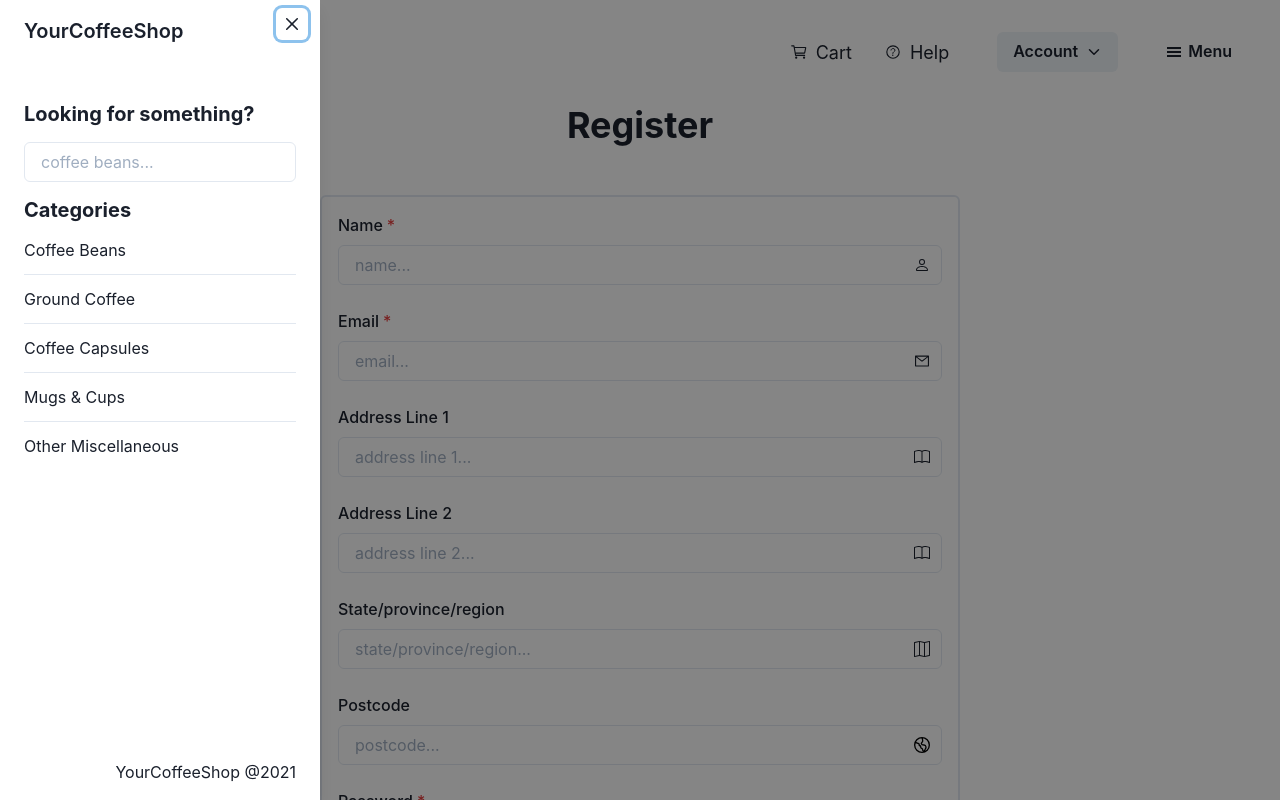
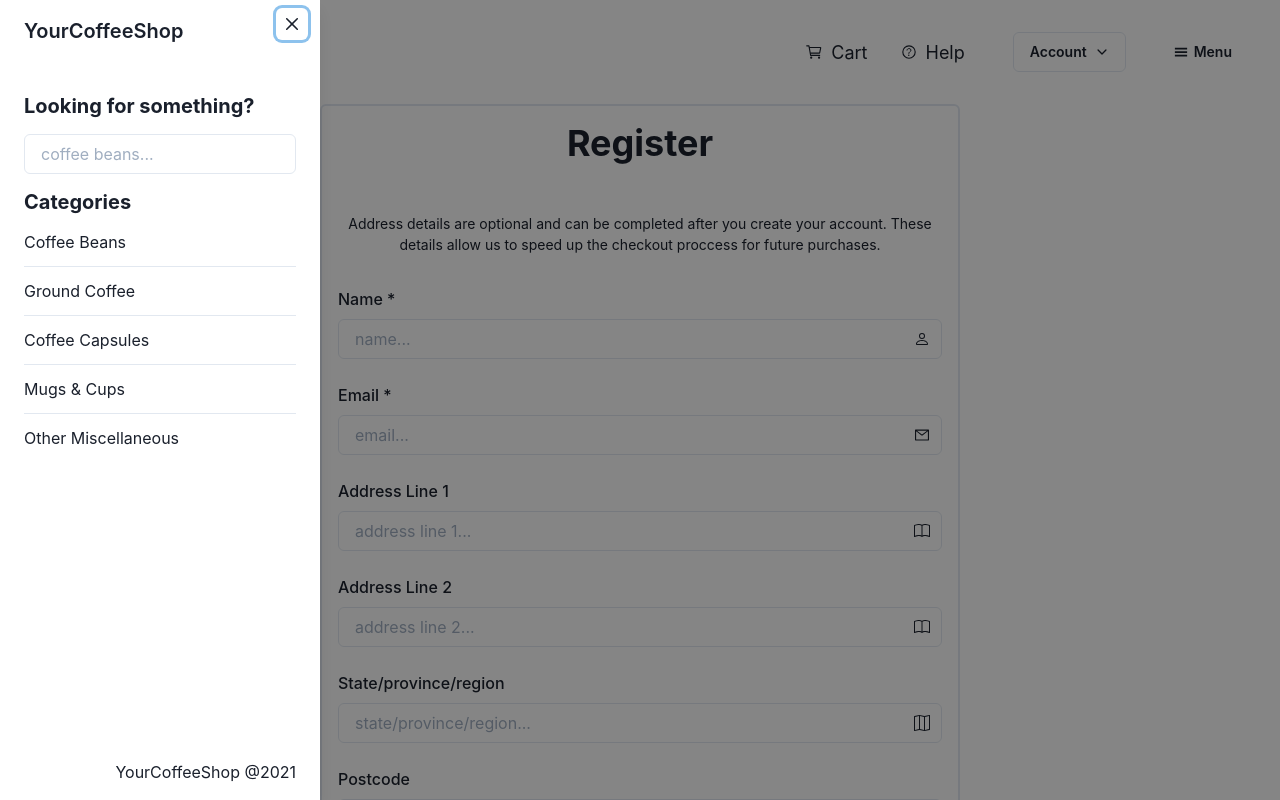
Before and after one commit to apple0441/store_coffee_ecommerce, a Next.js app: page /register in a window 1280 px wide. Both pictures are taken after a click on the button "Menu". Shown: the top 800 px of the page. Built offline with nearby package versions, Linux system fonts and the light colour scheme.

Commit message:
account btn component, and unstyled form complete

```diff
--- a/pages/register.tsx
+++ b/pages/register.tsx
@@ -1,10 +1,11 @@
-import {   Box,
+import { Box,
   Button,
   FormControl,
   FormHelperText,
   FormLabel,
   Heading,
   Spinner,
+  Text,
   VStack } from "@chakra-ui/react";
 import dynamic from "next/dynamic";
 import * as React from "react";
@@ -38,13 +39,6 @@ function Register(): React.ReactElement {
 
   return (
     <Layout>
-      <Heading
-      as="h2"
-      textAlign="center"
-      mb={[4, 4, 4, 8, 12]}
-      >
-        Register
-      </Heading>
       <Box
       border="2px"
       borderColor="gray.200"
@@ -53,14 +47,26 @@ function Register(): React.ReactElement {
       p={4}
       width={["90%", "80%", "75%", "50%"]}
       >
+        <Heading
+        as="h2"
+        mb={[4, 4, 4, 8, 12]}
+        textAlign="center"
+        >
+          Register
+        </Heading>
+        <Text
+        fontSize="sm"
+        mb={8}
+        textAlign="center"
+        >
+          Address details are optional and can be completed after you create your account.
+          These details allow us to speed up the checkout proccess for future purchases.
+        </Text>
         <form onSubmit={handleSubmit}>
-          {!isObjectEmpty(errors) && !loading
-          ? <Error title="Register error" description="Please fill out all required fields correctly!" />
-          : null}
           <VStack spacing="4">
-            <FormControl isRequired>
+            <FormControl>
               <FormLabel>
-                Name
+                Name *
               </FormLabel>
               <CustomInput
               handleInputChange={handleInputChange}
@@ -69,13 +75,16 @@ function Register(): React.ReactElement {
               placeholder="name..."
               type="text"
               />
-              <FormHelperText fontSize="xs" color={`${errors.name ? "red.300" : "black"}`}>
-                {errors.name ?? null}
+              <FormHelperText
+              color={`${errors.name ? "red.300" : "black"}`}
+              fontSize="xs"
+              >
+                {errors.name && !loading ? errors.name : null}
               </FormHelperText>
             </FormControl>
-            <FormControl isRequired>
+            <FormControl>
               <FormLabel>
-                Email
+                Email *
               </FormLabel>
               <CustomInput
               handleInputChange={handleInputChange}
@@ -84,8 +93,11 @@ function Register(): React.ReactElement {
               placeholder="email..."
               type="email"
               />
-              <FormHelperText fontSize="xs" color={`${errors.email ? "red.300" : "black"}`}>
-                {errors.email ?? null}
+              <FormHelperText
+              fontSize="xs"
+              color={`${errors.email ? "red.300" : "black"}`}
+              >
+                {errors.email && !loading ? errors.email : null}
               </FormHelperText>
             </FormControl>
             <FormControl>
@@ -99,8 +111,11 @@ function Register(): React.ReactElement {
               placeholder="address line 1..."
               type="text"
               />
-              <FormHelperText fontSize="xs" color={`${errors.addressLine1 ? "red.300" : "black"}`}>
-                {errors.addressLine1 ?? null}
+              <FormHelperText
+              color={`${errors.addressLine1 ? "red.300" : "black"}`}
+              fontSize="xs"
+              >
+                {errors.addressLine1 && !loading ? errors.addressLine1 : null}
               </FormHelperText>
             </FormControl>
             <FormControl>
@@ -114,8 +129,11 @@ function Register(): React.ReactElement {
               placeholder="address line 2..."
               type="text"
               />
-              <FormHelperText fontSize="xs" color={`${errors.addressLine2 ? "red.300" : "black"}`}>
-                {errors.addressLine2 ?? null}
+              <FormHelperText
+              color={`${errors.addressLine2 ? "red.300" : "black"}`}
+              fontSize="xs"
+              >
+                {errors.addressLine2 && !loading ? errors.addressLine2 : null}
               </FormHelperText>
             </FormControl>
             <FormControl>
@@ -129,8 +147,11 @@ function Register(): React.ReactElement {
               placeholder="state/province/region..."
               type="text"
               />
-              <FormHelperText fontSize="xs" color={`${errors.state ? "red.300" : "black"}`}>
-                {errors.state ?? null}
+              <FormHelperText
+              color={`${errors.state ? "red.300" : "black"}`}
+              fontSize="xs"
+              >
+                {errors.state && !loading ? errors.state : null}
               </FormHelperText>
             </FormControl>
             <FormControl>
@@ -144,13 +165,16 @@ function Register(): React.ReactElement {
               placeholder="postcode..."
               type="text"
               />
-              <FormHelperText fontSize="xs" color={`${errors.postcode ? "red.300" : "black"}`}>
-                {errors.postcode ?? null}
+              <FormHelperText
+              color={`${errors.postcode ? "red.300" : "black"}`}
+              fontSize="xs"
+              >
+                {errors.postcode && !loading ? errors.postcode : null}
               </FormHelperText>
             </FormControl>
-            <FormControl isRequired>
+            <FormControl>
               <FormLabel>
-                Password
+                Password *
               </FormLabel>
               <CustomInput
               handleInputChange={handleInputChange}
@@ -158,13 +182,16 @@ function Register(): React.ReactElement {
               placeholder="password..."
               type="password"
               />
-              <FormHelperText fontSize="xs" color={`${errors.password ? "red.300" : "black"}`}>
-                {errors.password ?? null}
+              <FormHelperText
+              color={`${errors.password ? "red.300" : "black"}`}
+              fontSize="xs"
+              >
+                {errors.password && !loading ? errors.password : null}
               </FormHelperText>
             </FormControl>
-            <FormControl isRequired>
+            <FormControl>
               <FormLabel>
-                Confirm Password
+                Confirm Password *
               </FormLabel>
               <CustomInput
               handleInputChange={handleInputChange}
@@ -172,12 +199,16 @@ function Register(): React.ReactElement {
               placeholder="confirm password..."
               type="password"
               />
-              <FormHelperText fontSize="xs" color={`${errors.confirm ? "red.300" : "black"}`}>
-                {errors.confirm ?? null}
+              <FormHelperText
+              color={`${errors.confirm ? "red.300" : "black"}`}
+              fontSize="xs"
+              >
+                {errors.confirm && !loading ? errors.confirm : null}
               </FormHelperText>
             </FormControl>
             <Button
             type="submit"
+            mb={8}
             variant="outline"
             width="50%"
             >
@@ -188,6 +219,12 @@ function Register(): React.ReactElement {
               /> : "Register"}
             </Button>
           </VStack>
+          {!isObjectEmpty(errors) && !loading
+          ? <Error
+          title="Register error"
+          description="Please fill out all required fields correctly!"
+          />
+          : null}
         </form>
       </Box>
     </Layout>
--- /dev/null
+++ b/src/components/Layout/AccountMenu/AccountMenu.tsx
@@ -0,0 +1,47 @@
+import { Button,
+    Link,
+    Menu,
+    MenuButton,
+    MenuDivider,
+    MenuItem,
+    MenuList } from "@chakra-ui/react";
+    import NextLink from "next/link";
+import * as React from "react";
+import { IoChevronDownOutline } from "react-icons/io5";
+
+function AccountMenu({ display }: { display: string[]}): React.ReactElement {
+    return (
+        <Menu>
+            <MenuButton as={Button}
+            display={display}
+            fontSize="sm"
+            rightIcon={<IoChevronDownOutline />}
+            transition="all 200ms"
+            variant="outline"
+            >
+                Account
+            </MenuButton>
+            <MenuList>
+                <MenuItem>
+                    <NextLink href="/login">
+                        <Link>
+                            Login
+                        </Link>
+                    </NextLink>
+                    </MenuItem>
+
+                    <MenuDivider />
+
+                <MenuItem>
+                    <NextLink href="/register">
+                        <Link>
+                            Register
+                        </Link>
+                    </NextLink>
+                </MenuItem>
+            </MenuList>
+        </Menu>
+    );
+}
+
+export default AccountMenu;
--- a/src/components/Layout/Nav/Nav.tsx
+++ b/src/components/Layout/Nav/Nav.tsx
@@ -4,18 +4,15 @@ import { Button,
     Link,
     List,
     ListItem,
-    Menu,
-    MenuButton,
-    MenuDivider,
-    MenuItem,
-    MenuList,
     Text } from "@chakra-ui/react";
 import NextLink from "next/link";
 import * as React from "react";
-import { GiHamburgerMenu, GiRayGun } from "react-icons/gi";
-import { IoBluetooth, IoCartOutline,
-    IoChevronDownOutline,
-    IoHelpCircleOutline } from "react-icons/io5";
+import { GiHamburgerMenu } from "react-icons/gi";
+import { IoCartOutline,
+    IoHelpCircleOutline,
+    IoPersonOutline } from "react-icons/io5";
+
+import AccountMenu from "@/components/Layout/AccountMenu/AccountMenu";
 
 interface NAV { onOpen: () => void }
 
@@ -58,33 +55,10 @@ function Nav({ onOpen }: NAV): React.ReactElement {
                         </Link>
                     </NextLink>
                 </ListItem>
-                <Menu>
-                    <MenuButton as={Button}
-                    display={["none", "none", "flex"]}
-                    rightIcon={<IoChevronDownOutline />}
-                    variant="solid"
-                    >
-                        Account
-                    </MenuButton>
-                    <MenuList>
-                        <MenuItem>
-                            <NextLink href="/login">
-                                <Link>
-                                    Login
-                                </Link>
-                            </NextLink>
-                        </MenuItem>
-                        <MenuDivider />
-                        <MenuItem>
-                            <NextLink href="/register">
-                                <Link>
-                                    Register
-                                </Link>
-                            </NextLink>
-                        </MenuItem>
-                    </MenuList>
-                </Menu>
-                <Button onClick={onOpen}
+                <AccountMenu display={["none", "none", "flex"]}/>
+                <Button
+                fontSize="sm"
+                onClick={onOpen}
                 ml={8}
                 variant="ghost"
                 >
--- a/src/components/Layout/Sidebar/Sidebar.tsx
+++ b/src/components/Layout/Sidebar/Sidebar.tsx
@@ -15,6 +15,8 @@ import { Drawer,
 import NextLink from "next/link";
 import * as React from "react";
 
+import AccountMenu from "@/components/Layout/AccountMenu/AccountMenu";
+
 interface SIDEBAR {
     isOpen: boolean;
     onClose: () => void;
@@ -28,11 +30,16 @@ function Sidebar({ isOpen, onClose }: SIDEBAR): React.ReactElement {
             <DrawerOverlay>
                 <DrawerContent>
                     <DrawerCloseButton />
-                    <DrawerHeader mb={8}>
+                    <DrawerHeader mb={2}>
                         YourCoffeeShop
                     </DrawerHeader>
                     <DrawerBody>
-                        <Heading as="h4" size="md">
+                        <AccountMenu display={["flex", "flex", "none"]} />
+                        <Heading
+                        as="h4"
+                        size="md"
+                        mt={4}
+                        >
                             Looking for something?
                         </Heading>
                         <Input placeholder="coffee beans..." my={4} />
--- a/src/hooks/useForm.tsx
+++ b/src/hooks/useForm.tsx
@@ -46,7 +46,7 @@ function useForm({ initValues }: { initValues: INPUTS }): USE_FORM_RETURN {
             try {
                 await callUserApi(errors);
             } catch(error) {
-                setInputValues(initValues);
+                console.log(error);
             }
             setLoading(false);
         };
--- a/src/utils/callUserApi.tsx
+++ b/src/utils/callUserApi.tsx
@@ -1,7 +1,7 @@
-import { ERRORS } from "@/hooks/useForm";
+import { INPUTS } from "@/hooks/useForm";
 import isObjectEmpty from "@/utils/isObjectEmpty";
 
-async function callUserApi(errors: ERRORS) {
+async function callUserApi(errors: INPUTS): Promise<string> {
         return new Promise((resolve, reject) => {
             setTimeout(() => {
                 isObjectEmpty(errors) ? resolve("success") : reject("fetch reject");
```
Also changed, not shown: pages/login.tsx (+9 -9 lines), src/utils/formValidation.tsx (+19 -11 lines), 2 other files (tests, documents, lock files or other folders).
